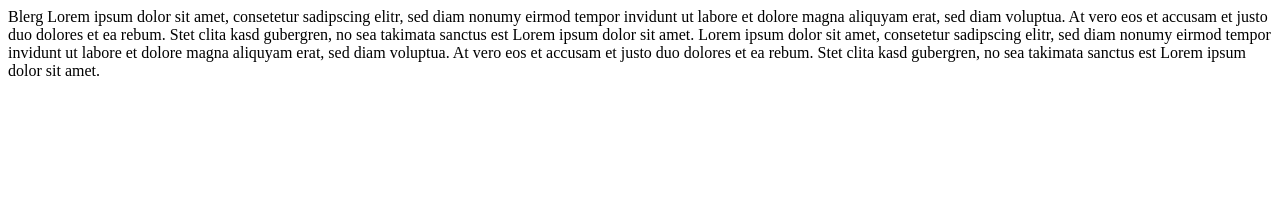
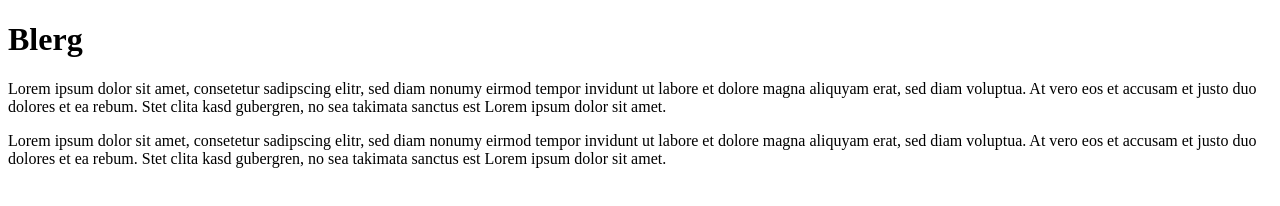
Before and after one commit to zachfedor/blerg, a plain HTML site: page index.html in a window 1280 px wide. Drawn offline with Linux system fonts and the light colour scheme.

Commit message:
Adds tags

```diff
--- a/index.html
+++ b/index.html
@@ -6,16 +6,16 @@
     <title></title>
   </head>
   <body>
-    Blerg
+    <h1>Blerg</h1>
 
-    Lorem ipsum dolor sit amet, consetetur sadipscing elitr, sed diam nonumy eirmod
+    <p>Lorem ipsum dolor sit amet, consetetur sadipscing elitr, sed diam nonumy eirmod
     tempor invidunt ut labore et dolore magna aliquyam erat, sed diam voluptua. At
     vero eos et accusam et justo duo dolores et ea rebum. Stet clita kasd gubergren,
-    no sea takimata sanctus est Lorem ipsum dolor sit amet.
+    no sea takimata sanctus est Lorem ipsum dolor sit amet.</p>
 
-    Lorem ipsum dolor sit amet, consetetur sadipscing elitr, sed diam nonumy eirmod
+    <p>Lorem ipsum dolor sit amet, consetetur sadipscing elitr, sed diam nonumy eirmod
     tempor invidunt ut labore et dolore magna aliquyam erat, sed diam voluptua. At
     vero eos et accusam et justo duo dolores et ea rebum. Stet clita kasd gubergren,
-    no sea takimata sanctus est Lorem ipsum dolor sit amet.
+    no sea takimata sanctus est Lorem ipsum dolor sit amet.</p>
   </body>
 </html>
```
